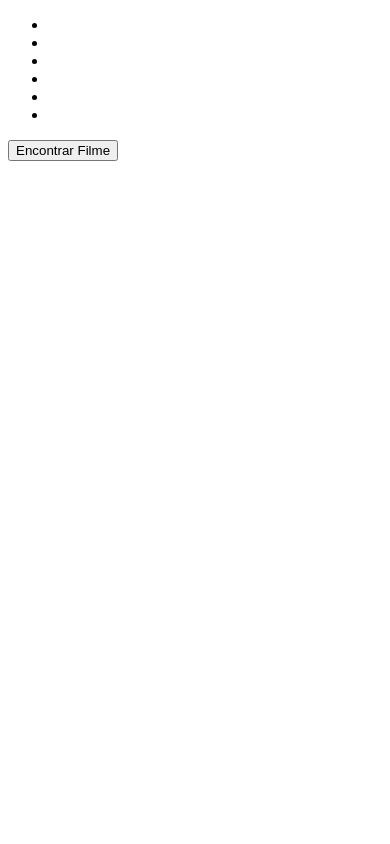
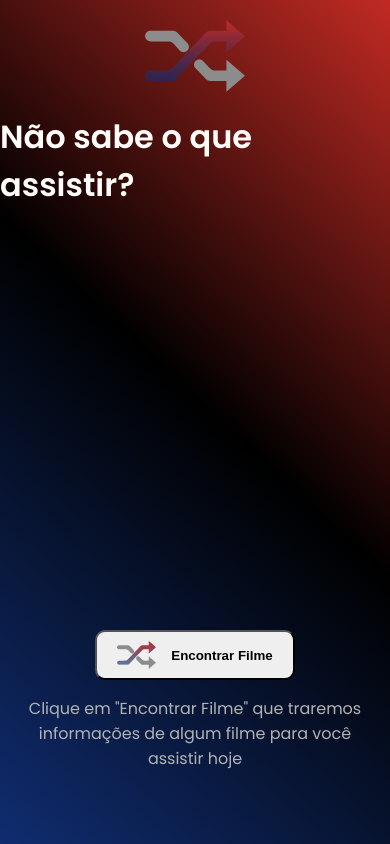
Before and after one commit to 1felipeaac/myFlix, a plain HTML site: page index.html in a window 390 px wide. Drawn offline with nearby package versions, Linux system fonts and the light colour scheme.

Commit message:
add css; responsiveness; display:grid

```diff
--- a/api.js
+++ b/api.js
@@ -4,3 +4,4 @@ export const API_KEY = 'api_key=2119a39cd919e7d40ea7a91baf328d0d';
 export const BASE_URL = 'https://api.themoviedb.org/3/movie/';
 export const IMG_URL = 'https://image.tmdb.org/t/p/w500';
 export const language = 'language=pt-BR';
+export const include_adult = 'include_adult=false';
--- a/index.html
+++ b/index.html
@@ -4,21 +4,37 @@
     <meta charset="UTF-8">
     <meta http-equiv="X-UA-Compatible" content="IE=edge">
     <meta name="viewport" content="width=device-width, initial-scale=1.0">
+    <link rel="preconnect" href="https://fonts.googleapis.com">
+    <link rel="preconnect" href="https://fonts.gstatic.com" crossorigin>
+    <link href="https://fonts.googleapis.com/css2?family=Poppins:wght@400;500;600&display=swap" rel="stylesheet">
     <script src="https://cdn.jsdelivr.net/npm/axios/dist/axios.min.js"></script>
     <script type="module" src="./main.js"></script>
+    <link rel="stylesheet" href="./style.css">
     <title>myFlix</title>
 </head>
 <body>
     <div id="container">
-        <ul>
-            <li id="title"></li>
-            <li id="runtime"></li>
-            <li id="overview"></li>
-            <li id="release_date"></li>
-            <li id="genres"></li>
-            <li><img id="cover" src="" alt=""></li>
-        </ul>
+        <header>
+            <img id="img_header" src="./assets/shuffle.svg" alt="">
+            <h1>Não sabe o que assistir?</h1>
+        </header>
+        <aside>
+            <img id="cover" src="" alt="">
+        </aside>
+        <main>
+            <h2 id="title"></h2>
+            <p id="overview"></p>
+            <p id="genres"></p>
+            <p id="runtime"></p>
+            <!-- <p id="release_date"></p> -->
+
+        </main>
+        <footer>
+            <button id="find_movie">Encontrar Filme</button>
+            <p id="p_footer">Clique em "Encontrar Filme" que traremos informações de algum filme para você assistir hoje</p>
+        </footer>
     </div>
-    <button id="find_movie">Encontrar Filme</button>
+
+
 </body>
 </html>
--- a/main.js
+++ b/main.js
@@ -1,39 +1,51 @@
-import {API_KEY, BASE_URL, IMG_URL, language} from "./api.js"
+
+import {API_KEY, BASE_URL, IMG_URL, language, include_adult} from "./api.js"
 
 
-function getMovie(id){
-    axios.get(`${BASE_URL}${id}?${API_KEY}&${language}`)
-    .then(response => {
-        console.log(response.data)
+async function getMovie(id){
+    try{
 
-        if (response.data.adult == true){
-            // cover.src = null
-            // cover.alt = response.data.title
-            console.log("+18")
+        const getMovie = await axios.get(`${BASE_URL}${id}?${API_KEY}&${language}&${include_adult}`)
+
+        const movie = getMovie.data
+
+        // const date = new Date(movie.release_date)
+
+        // console.log(movie)
+
+        // const day = date.getDate() < 10 ? `0${date.getDate()}`: date.getDate()
+        // const month_fix = parseInt(date.getMonth()) + 1;
+        // const month = month_fix < 10 ? `0${month_fix}`: month_fix
+
+        // console.log(month_fix)
+
+        if(movie.adult === true){
+            alert("+18: Refaça sua busca")
         }else{
-            title.textContent = response.data.title
-            runtime.textContent = response.data.runtime
-            overview.textContent = response.data.overview
-            release_date.textContent = response.data.release_date
+            title.textContent = movie.original_title
+            runtime.textContent = movie.runtime + " min"
+            overview.textContent = movie.overview
+            // release_date.textContent = `${day}/${month}/${date.getFullYear()}`
             const arrayGenres =[]
-            for (const genres_data of response.data.genres) {
-                console.log(genres_data.name)
+            for (const genres_data of movie.genres) {
                 arrayGenres.push(genres_data.name)
             }
             genres.textContent = arrayGenres
-            cover.src = IMG_URL+response.data.poster_path
+            cover.src = IMG_URL+movie.poster_path
+            cover.alt = movie.title
         }
 
-    })
-    .catch(error => console.error(error))
+
+    }catch(e){
+        console.log(e)
+        if(e.message){
+            alert(`Filme não encontrado! Refaça sua busca`)
+
+        }
+
+        // document.querySelector("span#span_error").innerHTML = `${e.message}`
+    }
 }
-
-
-// function latestMovie(){
-//     axios.get(`https://api.themoviedb.org/3/movie/latest?${API_KEY}&language=en-US`)
-//     .then(response => console.log(response.data.id))
-//     .catch(error => console.error(error))
-// }
 
 const button = document.getElementById("find_movie")
 button.addEventListener("click", function(){
@@ -45,10 +57,3 @@ button.addEventListener("click", function(){
     getMovie(random)
 
 })
-
-
-// latestMovie()
-
-
-
-// console.log(random)
--- a/style.css
+++ b/style.css
@@ -0,0 +1,128 @@
+:root {
+    --title: #fffcf9;
+    --subtitle: #b3b3b3;
+    --bg-button: #e9e6e3;
+    --background: linear-gradient(43deg, #102d71 0%, #000000 52%, #c12a23 100%);
+  }
+body{
+    margin: 0;
+    background: var(--background);
+    background-size: auto;
+    font-family: 'Poppins', sans-serif;
+    height: 100vh;
+}
+#container{
+    padding: 50px 200px 100px 200px;
+    display: grid;
+    grid-template-areas:
+    "header header"
+    "aside main"
+    "footer footer";
+    /* border: 1px solid red; */
+}
+header, footer{
+    display: flex;
+    flex-direction: column;
+    justify-content: center;
+    align-items: center;
+    grid-template-columns: 1fr 2fr;
+    grid-template-rows: 1fr 2fr 1fr;
+}
+header{
+    grid-area: header;
+    /* border: 1px solid green; */
+    color: var(--title);
+}
+
+#img_header{
+    width: 100%;
+    max-width: 100px;
+}
+
+aside{
+    grid-area: aside;
+    /* border: 1px solid blue; */
+    display: flex;
+    align-items: center;
+    justify-content: right;
+    align-content: center;
+    flex-wrap: wrap;
+    padding-right: 20px;
+}
+
+img:empty{
+    color: var(--subtitle);
+}
+
+main{
+    grid-area: main;
+    /* border: 1px solid purple; */
+    color: var(--subtitle);
+    padding: 50px 20px;
+}
+
+footer{
+    grid-area: footer;
+    /* border: 1px solid orange; */
+    color: var(--subtitle);
+    padding: 30px 0px 10px 0px;
+}
+
+#find_movie{
+    background-image: url("./assets/shuffle.svg");
+    border-radius: 10px;
+    background-size: 20%;
+    padding-left: 60px;
+    height: 50px;
+    width: 100%;
+    max-width: 200px;
+    background-repeat: no-repeat;
+    background-position: 20px;
+    /* font-size: small; */
+    font-weight: bolder;
+}
+
+#p_footer{
+    width: 350px;
+    text-align: center;
+}
+
+
+#cover{
+    width: auto;
+    height: 350px;
+}
+
+#list{
+    list-style: none;
+}
+
+@media (max-width: 425px) {
+    #container{
+        padding: 0px;
+        display: grid;
+        grid-template-areas:
+        "header"
+        "aside"
+        "main"
+        "footer";
+    }
+
+    header{
+        padding-top: 20px;
+    }
+
+    aside{
+        justify-content: center;
+        padding: 0px;
+    }
+
+    main{
+        padding-top: 10px;
+        padding-bottom: 10px;
+    }
+
+    footer{
+        padding-top: 10px;
+    }
+}
```
Also changed, not shown: assets/shuffle.svg (added).
